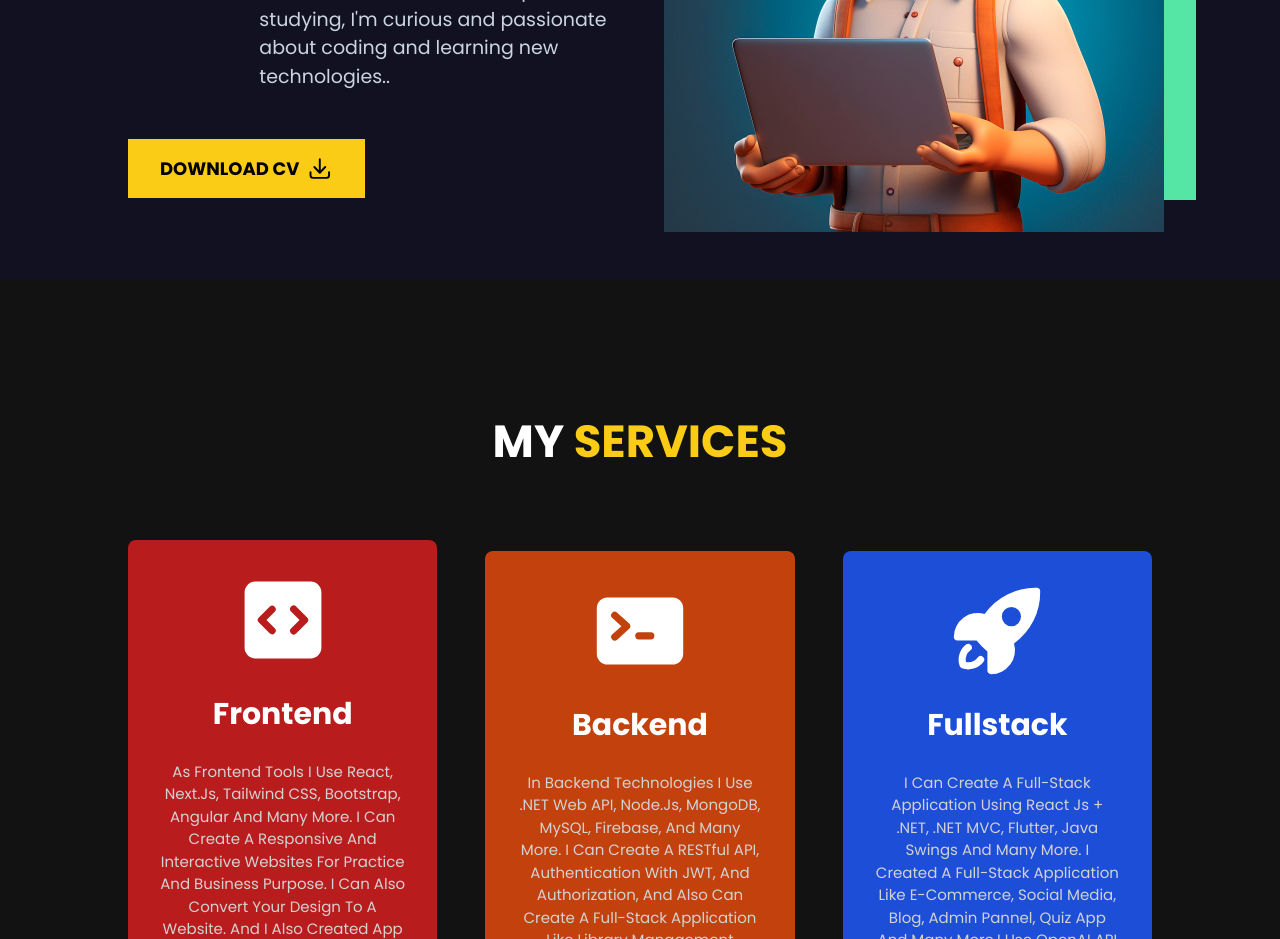
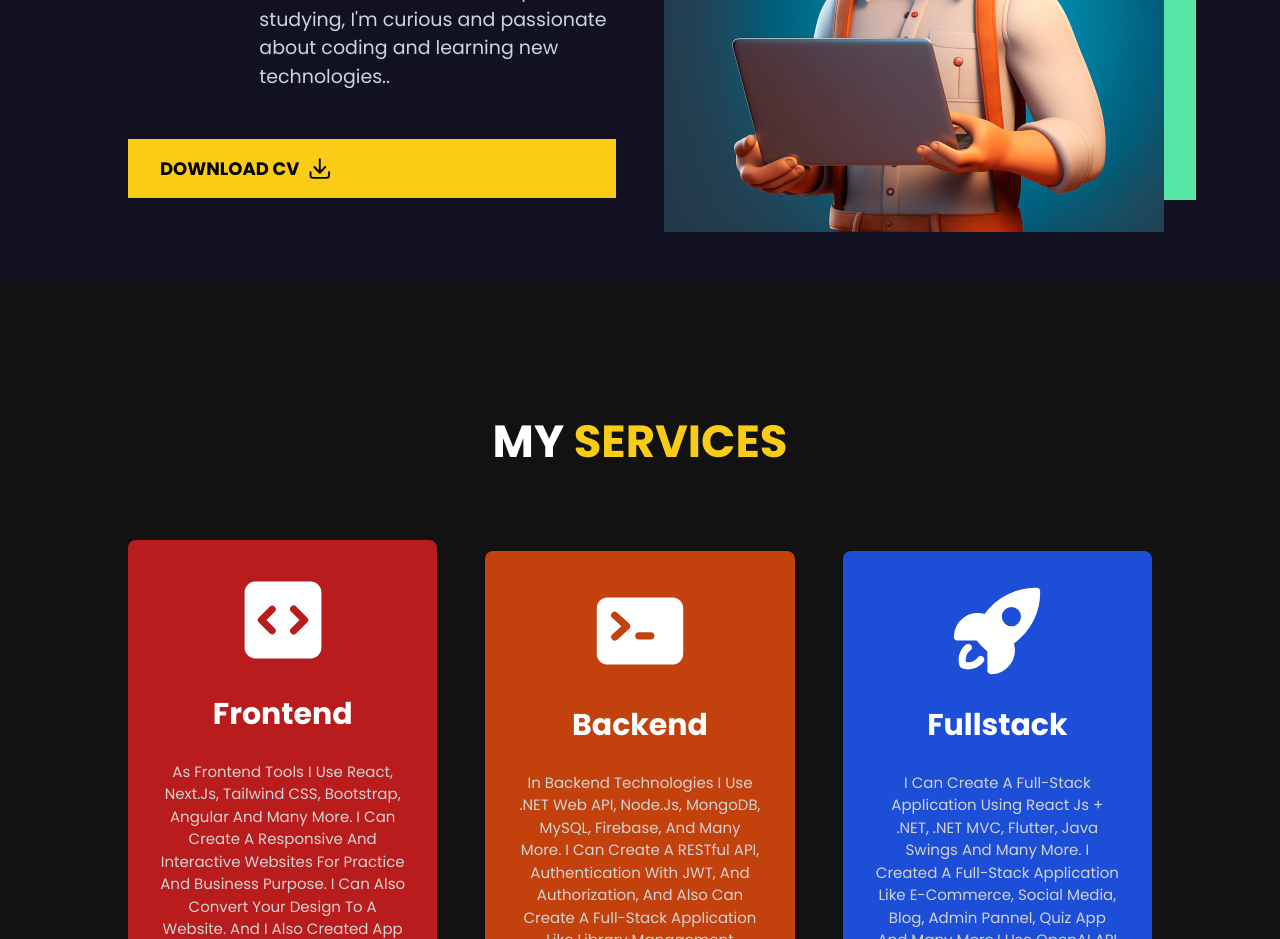
Before and after one commit to ayushrudani/ayushrudani.portfolio, a Next.js app: page / in a window 1280 px wide. Shown: the part 1100-2039 px from the top of the page. Built offline with nearby package versions, Linux system fonts and the light colour scheme.

Commit message:
link Update

```diff
--- a/Components/About.tsx
+++ b/Components/About.tsx
@@ -37,7 +37,9 @@
               technologies..
             </p>
           </div>
-          <button
+          <a
+            href="https://drive.google.com/file/d/12o5UO-jXHwQ0N-HgEvDB5mEQ1kt07kAi/view?usp=sharing"
+            target="blank"
             data-aos="fade-right"
             data-aos-delay="200"
             data-aos-duration="1500"
@@ -45,7 +47,7 @@
           >
             <p>Download CV</p>
             <ArrowDownTrayIcon className="w-[1.6rem] h-[1.7rem] " />
-          </button>
+          </a>
         </div>
         <div
           data-aos="fade-left"
--- a/Components/Hero.tsx
+++ b/Components/Hero.tsx
@@ -42,7 +42,7 @@
             className="mt-[2rem] flex-col scroll-py-6 sm:space-y-0 sm:flex sm:flex-row items-center sm:space-x-6"
           >
             <a
-              href="https://drive.google.com/file/d/1hL_FI7MyD-w4VSq-AMrNNdXfHLehyUbE/view?usp=sharing"
+              href="https://drive.google.com/file/d/12o5UO-jXHwQ0N-HgEvDB5mEQ1kt07kAi/view?usp=sharing"
               target="blank"
               className="px-[2rem] hover:bg-transparent  hover:text-yellow-400 hover:border-yellow-400 hover:border-2 transition-all duration-300 py-[1rem] text-[18px] font-bold uppercase bg-yellow-400 text-black flex items-center space-x-2 z-[10000]"
             >
--- a/pages/QuizApp/index.tsx
+++ b/pages/QuizApp/index.tsx
@@ -38,7 +38,9 @@
               a dark mode and light mode.
             </p>
           </div>
-          <button
+          <a
+            href="https://drive.google.com/file/d/1HWMrvjFBwBm4PYFWQWI71k_SbWxismOV/view?usp=sharing"
+            target="blank"
             data-aos="fade-right"
             data-aos-delay="200"
             data-aos-duration="1500"
@@ -46,7 +48,7 @@
           >
             <p>Download Quiz App</p>
             <ArrowDownTrayIcon className="w-[1.6rem] h-[1.7rem] " />
-          </button>
+          </a>
         </div>
         <div
           data-aos="fade-left"
```
